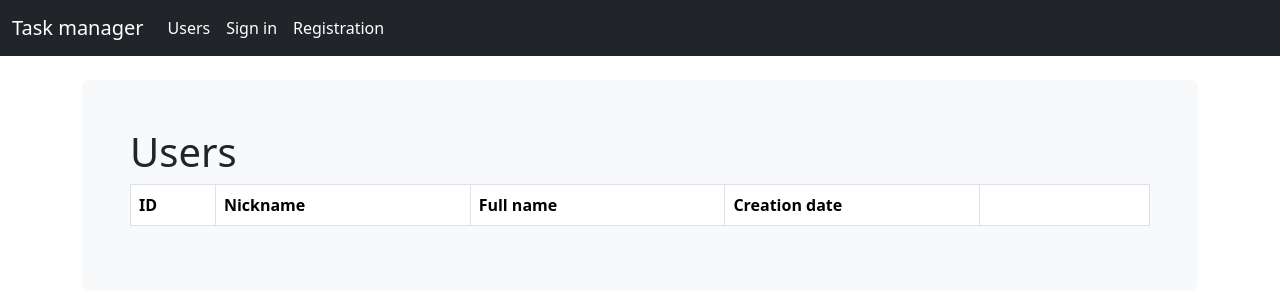
After one commit to Buchiks/python-project-52, a Django app: page /users/ in a window 1280 px wide. The commit adds this page. Shown: the top 300 px of the page. Run offline with Django 5.2, Linux system fonts and the light colour scheme; lists and menus that the app fills with data are empty; some libraries are stand-ins or nearby versions.

Commit message:
created /users and /users/create, created table users and added exceptions to ruff

```diff
--- a/task_manager/task_manager/templates/base.html
+++ b/task_manager/task_manager/templates/base.html
@@ -24,13 +24,15 @@
             <div class="collapse navbar-collapse" id="navbarCollapse">
                 <ul class="navbar-nav me-auto mb-2 mb-md-0">
                     <li class="nav-item">
-                        <a class="nav-link active" aria-current="page" href="#">{% translate "Users" %}</a>
+                        <a class="nav-link active" aria-current="page" href="{% url 'users' %}">
+                            {% translate "Users"%}
+                        </a>
                     </li>
                     <li class="nav-item">
                         <a class="nav-link active" href="#">{% translate "Sign in" %}</a>
                     </li>
                     <li class="nav-item">
-                        <a class="nav-link active" href="#">{% translate "Registration" %}</a>
+                        <a class="nav-link active" href="{% url 'user_create' %}">{% translate "Registration" %}</a>
                     </li>
                 </ul>
             </div>
--- /dev/null
+++ b/task_manager/task_manager/templates/users_list.html
@@ -0,0 +1,40 @@
+{% extends "base.html" %}
+{% load django_bootstrap5 %}
+{% load i18n %}
+
+
+{% block title %}Index{% endblock %}
+
+{% block content %}
+<main class="container">
+    <div class="bg-light p-5 rounded">
+        <h1>{% translate "Users" %}</h1>
+        <table class="table table-bordered" data-test="urls">
+            <thead>
+                <tr>
+                    <th class="col-1 fw-semibold">ID</th>
+                    <th class="col-3 fw-semibold">{% translate "Nickname" %}</th>
+                    <th class="col-3 fw-semibold">{% translate "Full name" %}</th>
+                    <th class="col-3 fw-semibold">{% translate "Creation date" %}</th>
+                    <th class="col-2 fw-semibold"></th>
+                </tr>
+            </thead>
+            {% if users %}
+            <tbody>
+                {% for user in users %}
+                <tr>
+                    <td class="col-1">{{ user.id }}</td>
+                    <td class="col-3">{{ user.nickname }}</td>
+                    <td class="col-3">{{ user.name }} {{ user.surname }}</td>
+                    <td class="col-3">{{ user.created_at }}</td>
+                    <td class="col-2"><a href="#">{% translate "update" %}</a>
+                        <a href="#">{% translate "delete" %}</a>
+                    </td>
+                </tr>
+                {% endfor %}
+            </tbody>
+            {% endif %}
+        </table>
+    </div>
+</main>
+{% endblock %}
--- a/task_manager/task_manager/urls.py
+++ b/task_manager/task_manager/urls.py
@@ -15,10 +15,14 @@ Including another URLconf
     2. Add a URL to urlpatterns:  path('blog/', include('blog.urls'))
 """
 
+from django.contrib import admin
 from django.urls import path
+
 from task_manager import views
 
-
 urlpatterns = [
+    path("admin/", admin.site.urls),
     path('', views.IndexView.as_view(), name="index"),
+    path("users/", views.UsersIndexView.as_view(), name="users"),
+    path("users/create/", views.UserCreateView.as_view(), name="user_create"),
 ]
--- a/task_manager/task_manager/views.py
+++ b/task_manager/task_manager/views.py
@@ -1,7 +1,34 @@
+from django.shortcuts import redirect, render
 from django.views import View
-from django.shortcuts import render
+
+from .forms import UserForm
+from .models import Users
 
 
 class IndexView(View):
     def get(self, request, *args, **kwargs):
         return render(request, "index.html")
+
+
+class UsersIndexView(View):
+
+    def get(self, request, *args, **kwargs):
+        users = Users.objects.all()
+        return render(
+            request,
+            "users_list.html",
+            {"users": users}
+        )
+
+
+class UserCreateView(View):
+
+    def get(self, request, *args, **kwargs):
+        form = UserForm()
+        return render(request, "create_user.html", {"form": form})
+
+    def post(self, request, *args, **kwargs):
+        form = UserForm(request.POST)
+        if form.is_valid():
+            form.save()
+            return redirect("users")
```
Also changed, not shown: ruff.toml (+14 -0 lines), task_manager/task_manager/forms.py (added, +29 -0 lines), task_manager/task_manager/models.py (added, +8 -0 lines), task_manager/task_manager/templates/create_user.html (added, +19 -0 lines), task_manager/task_manager/migrations/0001_initial.py (added), task_manager/task_manager/migrations/__init__.py (added), 1 other file.
